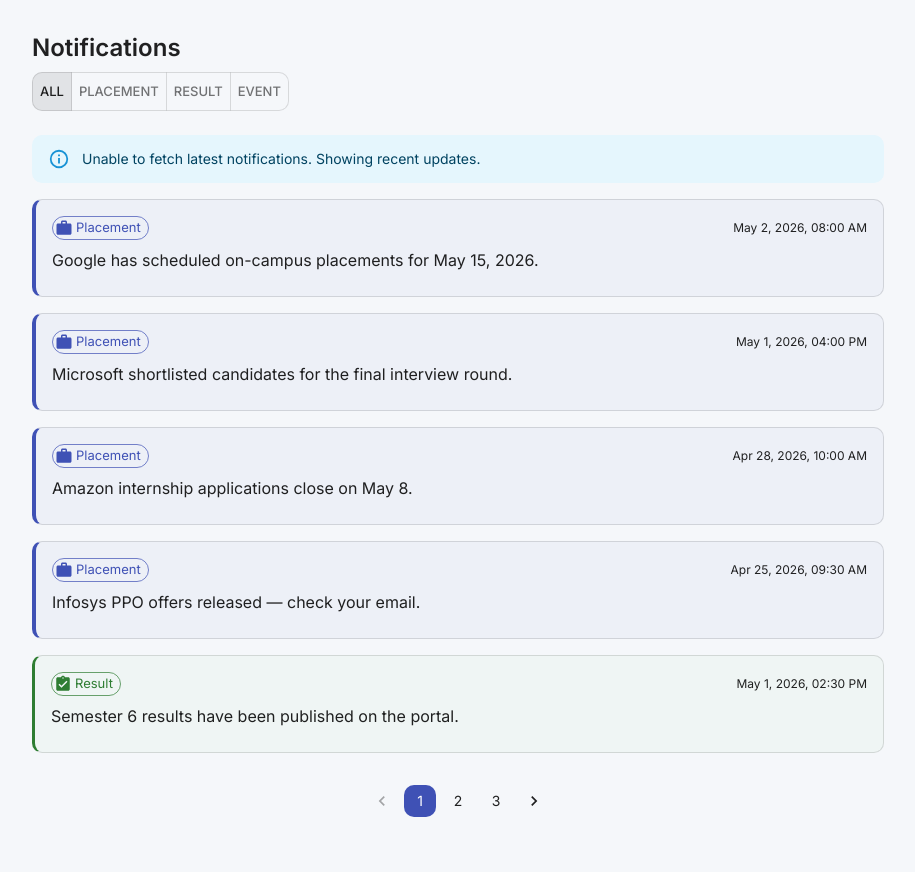
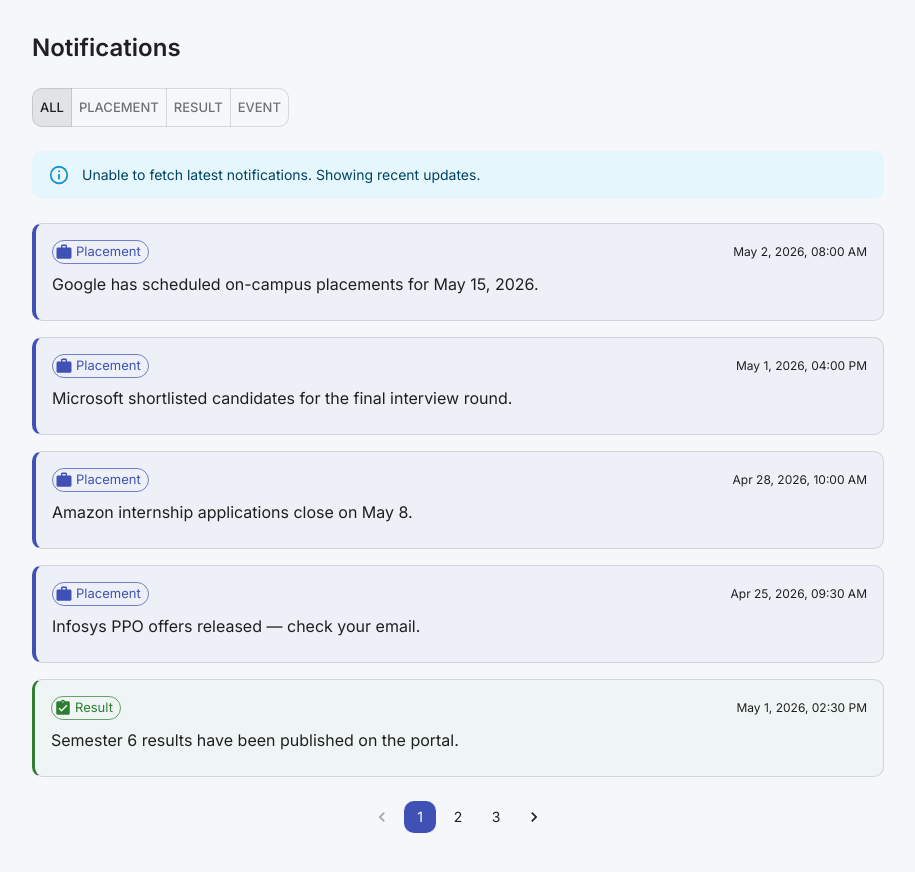
Before and after one commit to Satyawart/RA2311003050136, a React (Vite) app in the folder notification_app_fe/: page / in a window 1280 px wide. Shown: the top 872 px of the page, without its empty margins (182-1097 px from the left). Before the commit the page ends 849 px from the top, so only its background shows below. Built offline with nearby package versions, Linux system fonts and the light colour scheme; no server answers.

Commit message:
feat: create NotificationsPage component with filtering, pagination, and loading states

```diff
--- a/notification_app_fe/src/pages/NotificationsPage.tsx
+++ b/notification_app_fe/src/pages/NotificationsPage.tsx
@@ -36,8 +36,9 @@
   const hasNotifications = notifications.length > 0;
 
   return (
-    <Container maxWidth="md" sx={{ py: 4 }}>
-      <Typography variant="h5" sx={{ fontWeight: 600 }} gutterBottom>
+    <Container maxWidth="md" sx={{ mt: 4, mb: 6 }}>
+      <Stack spacing={3}>
+        <Typography variant="h5" sx={{ fontWeight: 600 }}>
           Notifications
         </Typography>
 
@@ -48,7 +49,6 @@
             if (val !== null) setFilter(val as NotificationFilter);
           }}
           size="small"
-        sx={{ mb: 3 }}
         >
           {FILTER_OPTIONS.map((opt) => (
             <ToggleButton key={opt.value} value={opt.value}>
@@ -64,31 +64,33 @@
         )}
 
         {!loading && usingFallback && hasNotifications && (
-        <Alert severity="info" sx={{ mb: 2 }}>
+          <Alert severity="info">
             Unable to fetch latest notifications. Showing recent updates.
           </Alert>
         )}
 
         {!loading && error && !hasNotifications && (
-        <Alert severity="error" sx={{ mb: 2 }}>
+          <Alert severity="error">
             Something went wrong. Please try again later.
           </Alert>
         )}
 
-      {!loading && !error && !hasNotifications && (
+        {!loading && !hasNotifications && !error && (
           <Typography color="text.secondary" sx={{ py: 4, textAlign: "center" }}>
-          No notifications found.
+            No notifications available.
           </Typography>
         )}
 
+        {!loading && hasNotifications && (
           <Stack spacing={2}>
             {notifications.map((n) => (
               <NotificationCard key={n.id} notification={n} />
             ))}
           </Stack>
+        )}
 
-      {totalPages > 1 && (
-        <Box sx={{ display: "flex", justifyContent: "center", mt: 4 }}>
+        {!loading && totalPages > 1 && (
+          <Box sx={{ display: "flex", justifyContent: "center" }}>
             <Pagination
               count={totalPages}
               page={page}
@@ -98,6 +100,7 @@
             />
           </Box>
         )}
+      </Stack>
     </Container>
   );
 }
```
Lines whose indentation alone changed are shown as unchanged.
